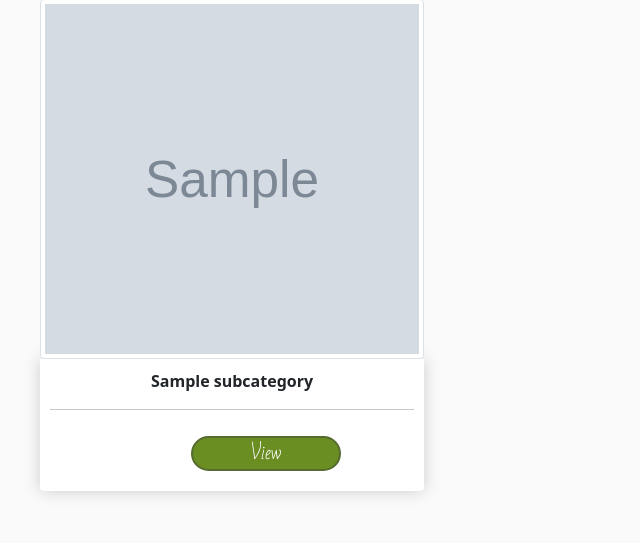
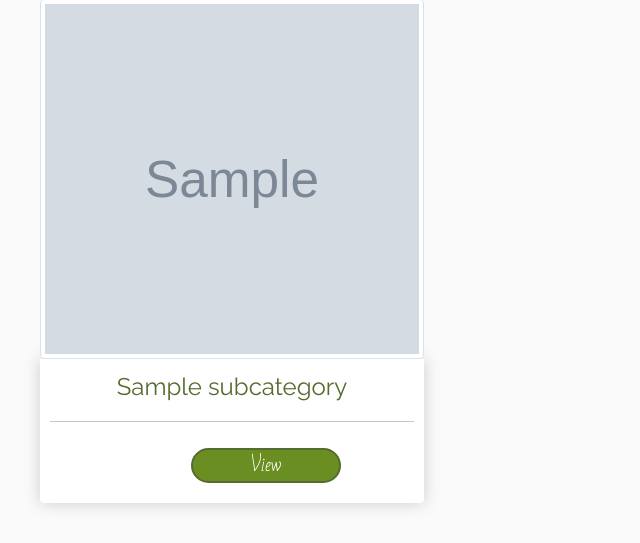
Before and after one commit to DorotaChroboczek/Hobby_Store, a Django app: page /category/1/ in a window 1280 px wide; the page is wider, and only the part inside the window is pictured. Shown: the part 554-1097 px from the top of that part, without its empty margins (0-640 px from the left). Before the commit the page ends 1050 px from the top of that part, so only its background shows below. Run offline with Django 3.2, Linux system fonts and the light colour scheme; tables that the repository leaves empty hold one stand-in row (values such as "Sample post"); grey boxes marked "Sample" are stand-in pictures.

Commit message:
change: font-family of subcategory name

```diff
--- a/static/css/base.css
+++ b/static/css/base.css
@@ -300,6 +300,16 @@ body{
 	align-items: center;
 }
 
+.subcategory-name {
+	/*font-family: 'Bad Script', msbm10, serif;*/
+	font-family: 'Raleway', sans-serif;
+	font-weight: 200;
+	font-size: 24px;
+	color: darkolivegreen;
+	justify-content: center;
+	align-items: center;
+}
+
 .description-box {
 	/*width: auto;*/
 	width:1200px;
--- a/store/templates/category.html
+++ b/store/templates/category.html
@@ -18,7 +18,7 @@
             <div class="col-lg-4">
                 <img class="img-thumbnail" alt="..." src="{{ subcategory.imageURL }}">
                 <div class="box-element product">
-                    <p><strong>{{ subcategory.name }}</strong></p>
+                    <p class="subcategory-name"><strong>{{ subcategory.name }}</strong></p>
                     <hr>
                     <a class="btn btn-outline-success" href="{% url 'store:subcategory' c_id=category.id sc_id=subcategory.id %}">View</a>
                 </div>
```
